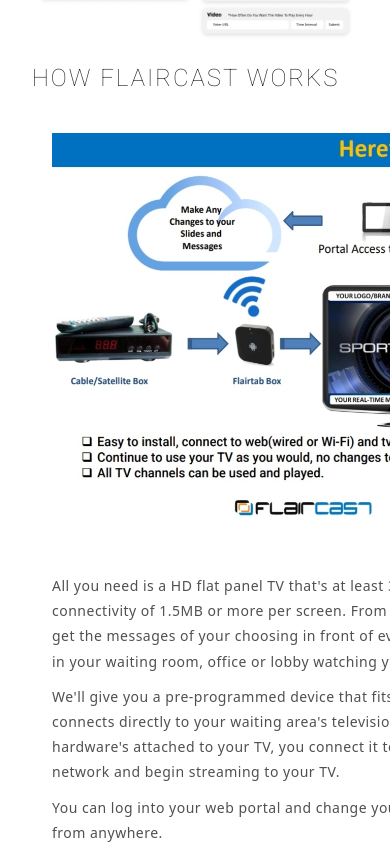
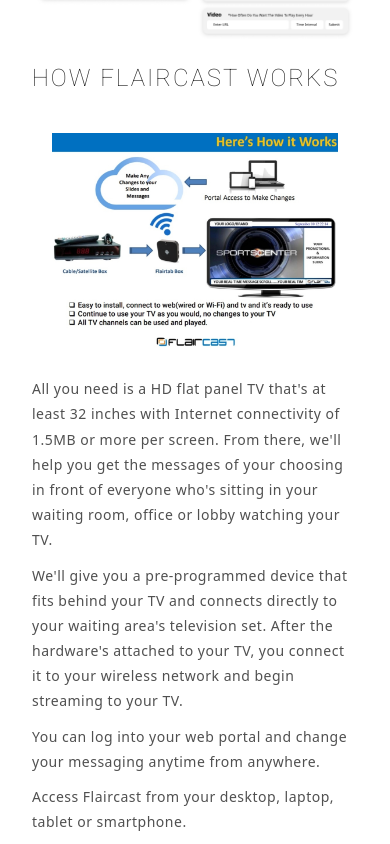
Before and after one commit to abhishekchauhandz/MyFirstNextProject, a Next.js app: page / in a window 390 px wide. Shown: the part 6734-7578 px from the top of the page. Built offline with nearby package versions, Linux system fonts and the light colour scheme; no server answers.

Commit message:
fixed css of HowFlaircastWorks

```diff
--- a/src/app/globals.css
+++ b/src/app/globals.css
@@ -899,7 +899,6 @@
 
 /* HowFlaircastWorks.css */
 
-
 #how-flaircast-works {
   padding: 60px 0;
 }
@@ -939,12 +938,11 @@
   flex: 1;
   text-align: center;
   margin: 20px;
-  width: 500px;
 }
 
 .another-image {
-  width: 500px;
-  height: 400px;
+  width: 100%;
+  height: auto;
 }
 
 .article-text {
@@ -964,6 +962,7 @@
 
   .article {
     flex-direction: column;
+    align-items: center; /* Center align the items */
   }
 
   .another-image {
@@ -981,9 +980,19 @@
   }
 
   .another-image {
-    width: 100%;
-  }
-}
+    width: 100%; /* Ensure the image takes full width */
+    max-width: 100%; /* Ensure the image does not exceed 100% width */
+  }
+
+  .article-text {
+    margin: 0px 0px; /* Adjust margin for better spacing */
+  }
+
+  .article {
+    padding: 0 0px; /* Add padding to avoid overflow */
+  }
+}
+
 
 
 
```
